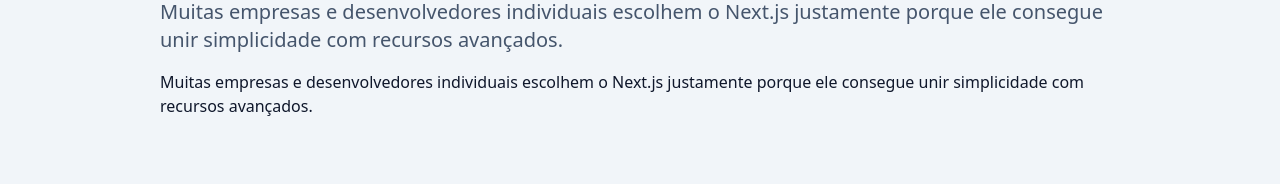
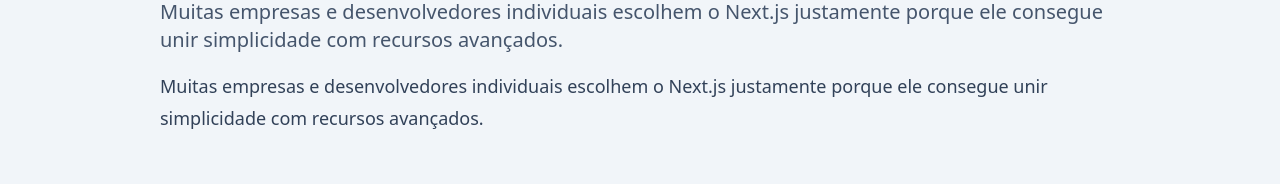
Before and after one commit to XxxCaetanoxxX/the-blog-next-react-course, a Next.js app: page /post/como-a-escrita-pode-mudar-sua-carreira in a window 1280 px wide. Shown: the part 1028-1212 px from the top of the page. Built offline with nearby package versions, Linux system fonts and the light colour scheme.

Commit message:
formatando markdown

```diff
--- a/package.json
+++ b/package.json
@@ -12,11 +12,15 @@
     "date-fns": "^4.1.0",
     "next": "15.3.0",
     "react": "^19.0.0",
-    "react-dom": "^19.0.0"
+    "react-dom": "^19.0.0",
+    "react-markdown": "^10.1.0",
+    "rehype-sanitize": "^6.0.0",
+    "remark-gfm": "^4.0.1"
   },
   "devDependencies": {
     "@eslint/eslintrc": "^3",
     "@tailwindcss/postcss": "^4",
+    "@tailwindcss/typography": "^0.5.19",
     "@types/node": "^20",
     "@types/react": "^19",
     "@types/react-dom": "^19",
--- a/src/app/globals.css
+++ b/src/app/globals.css
@@ -1,3 +1,4 @@
 @import "tailwindcss";
+@plugin "@tailwindcss/typography";
 
 /* @custom-variant dark (&:where(.dark, .dark *)); */
--- /dev/null
+++ b/src/components/SafeMarkdown/index.tsx
@@ -0,0 +1,26 @@
+import ReactMarkdown from "react-markdown"
+import rehypeSanitize from "rehype-sanitize"
+import remarkGfm from "remark-gfm"
+
+type SafeMarkdownProps = {
+    markdown: string
+}
+
+export function SafeMarkdown({ markdown }: SafeMarkdownProps) {
+    return (
+        <div className="prose prose-slate w-full max-w-none overflow-hidden prose-a:transition prose-a:no-underline prose-a:text-blue-500 prose-a:hover:text-blue-700 prose-a:hover:underline prose-img:mx-auto md:prose-lg">
+            <ReactMarkdown rehypePlugins={[rehypeSanitize]} remarkPlugins={[remarkGfm]} components={{
+                table: ({ node, ...props }) => {
+                    if (node?.children) return ''
+                    return (
+                        <div className="overflow-x-auto">
+                            <table className="w-full min-w-[600px]" {...props} />
+                        </div>
+                    )
+                }
+            }}>
+                {markdown}
+            </ReactMarkdown>
+        </div>
+    )
+}
--- a/src/components/SinglePost/index.tsx
+++ b/src/components/SinglePost/index.tsx
@@ -3,6 +3,7 @@
 import { PostHeading } from "../PostHeading";
 import { formatDateTime } from "@/utils/format-date";
 import { PostDate } from "../PostDate";
+import { SafeMarkdown } from "../SafeMarkdown";
 
 type SinglePostProps = {
     slug: string
@@ -15,7 +16,7 @@
         <article className="mb-16">
             <header className="group flex flex-col gap-4 mb-4">
                 <Image
-                className="rounded-xl"
+                    className="rounded-xl"
                     src={post.coverImageUrl}
                     width={1200}
                     height={720}
@@ -31,7 +32,7 @@
 
             <p className="text-xl mb-4 text-slate-600">{post.excerpt}</p>
 
-            <div>{post.content}</div>
+            <SafeMarkdown markdown={post.content} />
         </article>
     )
 }
```
Also changed, not shown: 1 other file (tests, documents, lock files or other folders).
